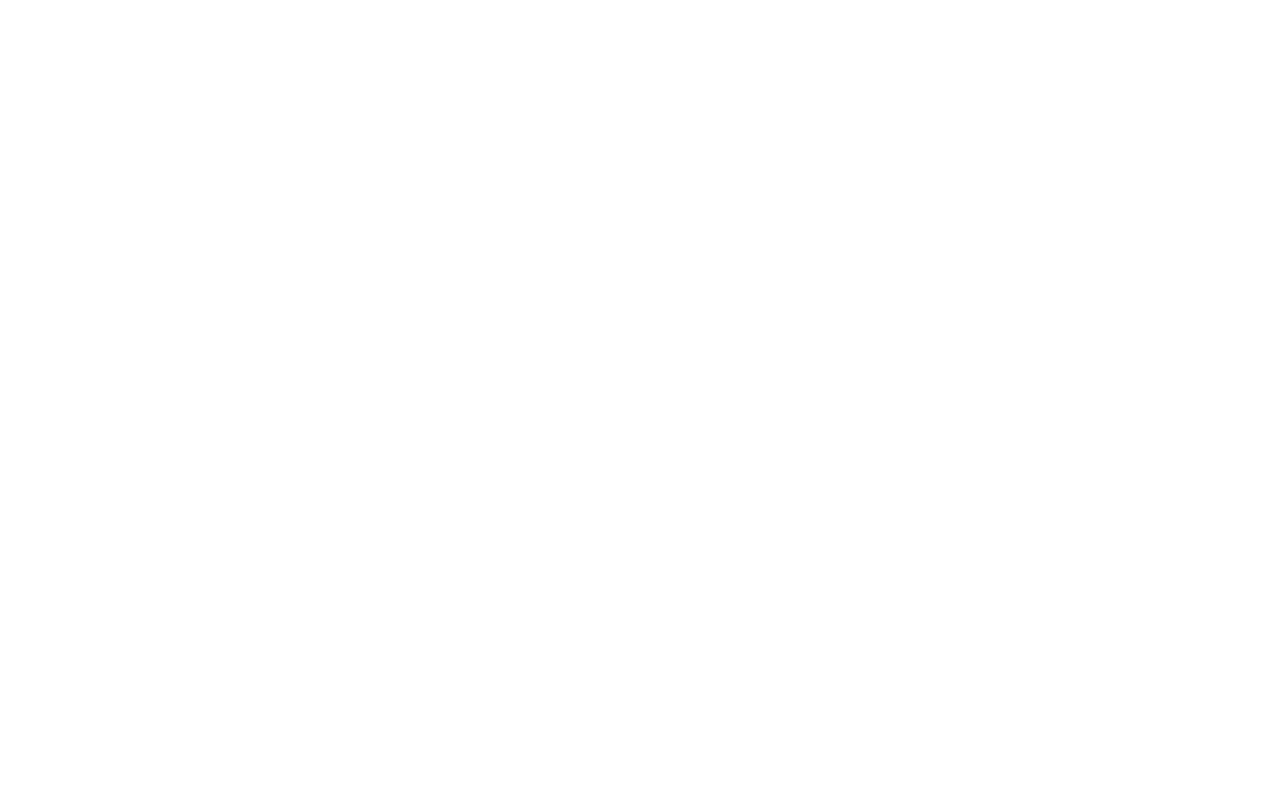
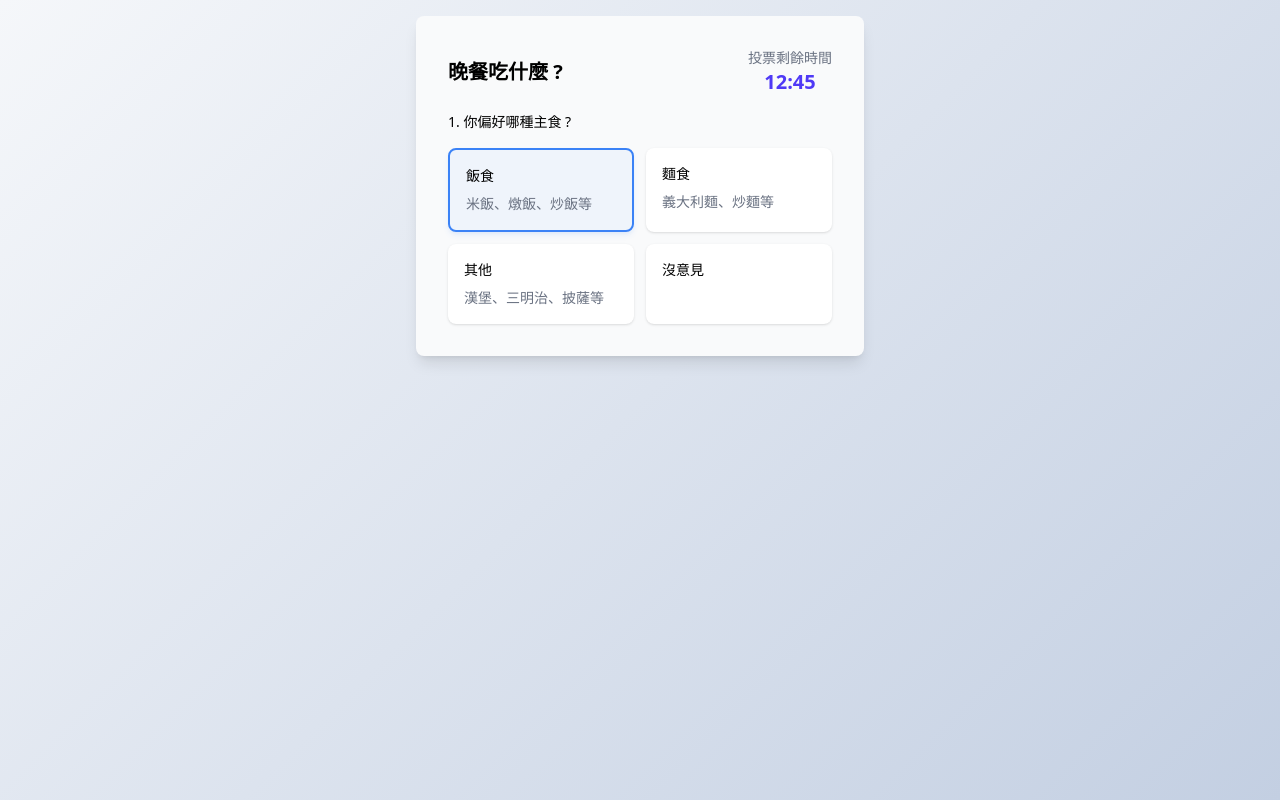
Before and after one commit to jon111rock/dine-vote, a Vue app: page /voting-form in a window 1280 px wide. Before the commit this address had no page. Built offline with nearby package versions, Linux system fonts and the light colour scheme.

Commit message:
feat(router): 新增投票表單路由及VotingForm元件，更新樣式以增強選擇效果

```diff
--- a/src/components/common/NavigationBack.vue
+++ b/src/components/common/NavigationBack.vue
@@ -1,4 +1,3 @@
-<!-- 接收一個 props 為返回的路徑，預設為上一頁 -->
 <script setup>
 import { useRouter } from 'vue-router';
 
--- a/src/router/index.js
+++ b/src/router/index.js
@@ -2,6 +2,7 @@
 import Home from '../views/Home.vue';
 import CreateRoom from '../views/CreateRoom.vue';
 import WaitingRoom from '../views/WaitingRoom.vue';
+import VotingForm from '../views/VotingForm.vue';
 
 const routes = [
   {
@@ -18,6 +19,11 @@
     path: '/waiting-room',
     name: 'WaitingRoom',
     component: WaitingRoom
+  },
+  {
+    path: '/voting-form',
+    name: 'VotingForm',
+    component: VotingForm
   }
 ];
 
--- a/src/style.css
+++ b/src/style.css
@@ -17,4 +17,10 @@
     background: linear-gradient(to right, #FF8A80, #FF5252);
 
   }
+
+  .selection {
+    border: 2px solid #3b82f6;
+    background-color: rgba(59, 130, 246, 0.05);
+    box-shadow: 0 4px 6px -1px rgba(59, 130, 246, 0.1), 0 2px 4px -1px rgba(59, 130, 246, 0.06);
+  }
 }
--- /dev/null
+++ b/src/views/VotingForm.vue
@@ -0,0 +1,33 @@
+<template>
+  <div class="flex items-center h-screen flex-col">
+    <div class="w-full max-w-md bg-gray-50 rounded-lg p-8 shadow-lg mt-4">
+      <div class="flex justify-between items-center gap-2">
+        <h1 class="text-xl font-bold">晚餐吃什麼 ?</h1>
+        <div class="flex flex-col items-center">
+          <p class="text-sm text-gray-500">投票剩餘時間</p>
+          <p class="text-xl text-indigo-600 font-bold">12:45</p>
+        </div>
+      </div>
+      <div class="mt-4">
+        <p class="text-sm">1. 你偏好哪種主食 ?</p>
+        <div class="grid grid-cols-2 mt-4 gap-3">
+          <div class="bg-white rounded-lg p-4 shadow-sm selection">
+            <p class="text-sm">飯食</p>
+            <p class="text-sm text-gray-500 mt-2">米飯、燉飯、炒飯等</p>
+          </div>
+          <div class="bg-white rounded-lg p-4 shadow-sm">
+            <p class="text-sm">麵食</p>
+            <p class="text-sm text-gray-500 mt-2">義大利麵、炒麵等</p>
+          </div>
+          <div class="bg-white rounded-lg p-4 shadow-sm">
+            <p class="text-sm">其他</p>
+            <p class="text-sm text-gray-500 mt-2">漢堡、三明治、披薩等</p>
+          </div>
+          <div class="bg-white rounded-lg p-4 shadow-sm">
+            <p class="text-sm">沒意見</p>
+          </div>
+        </div>
+      </div>
+    </div>
+  </div>
+</template>
```
